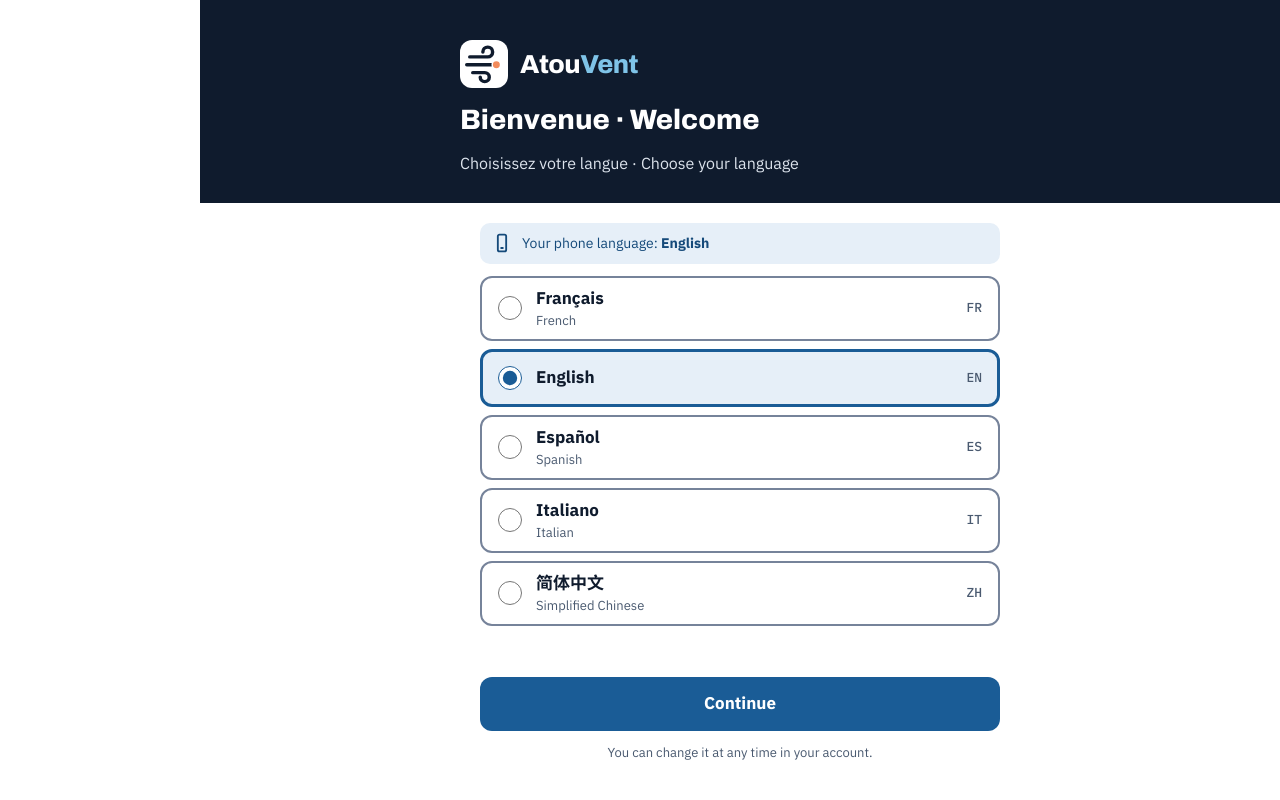
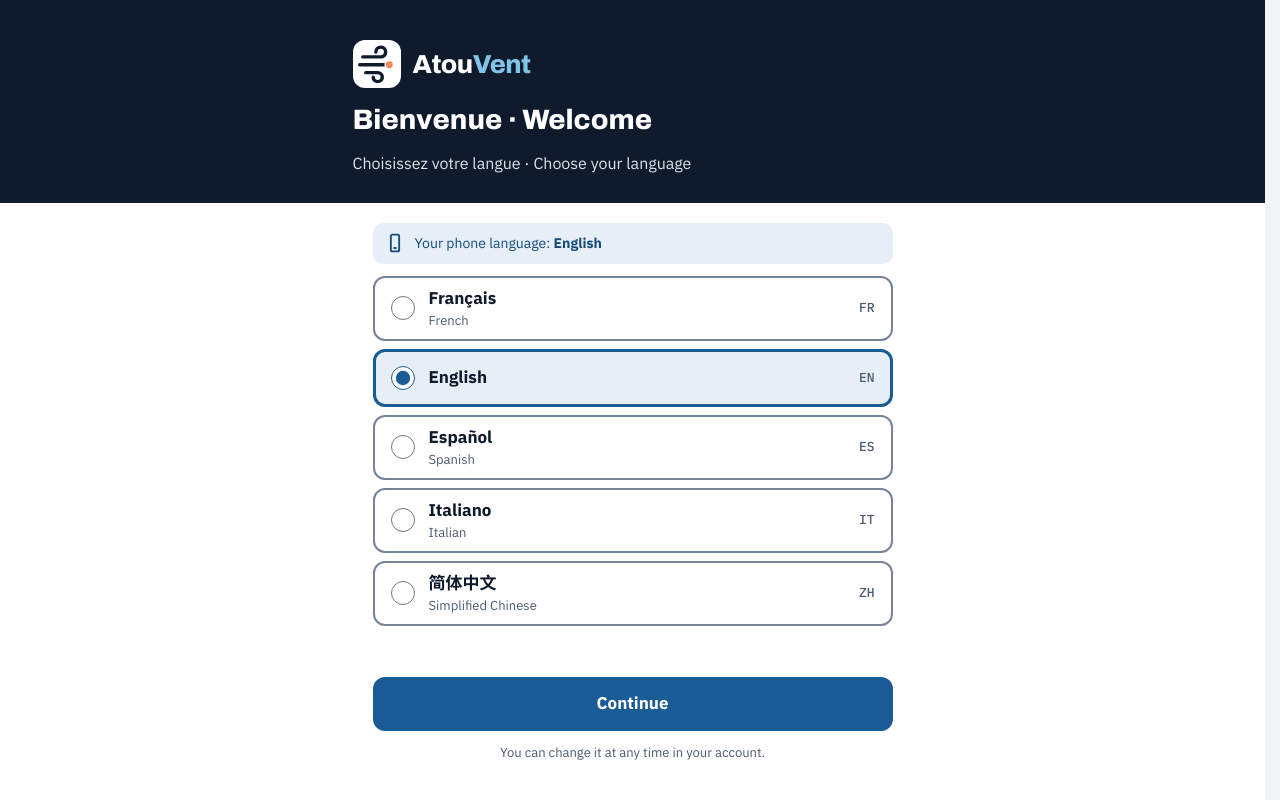
Before and after one commit to BriceBOKATOLA/atouvent, a React (Vite) app in the folder frontend/: page /bienvenue in a window 1280 px wide. Built offline with nearby package versions, Linux system fonts and the light colour scheme; no server answers.

Commit message:
Bords fixes : plus de marge du menu latéral sur les pages sans menu, place de la barre de défilement réservée, aucun glissement latéral
Signed-off-by: BriceBokatola <ebangarodmilson@gmail.com>

```diff
--- a/frontend/src/assets/scss/base/_base.scss
+++ b/frontend/src/assets/scss/base/_base.scss
@@ -3,7 +3,9 @@
 
 /* Remise à zéro, typographie et règles d'accessibilité globales */
 *,*::before,*::after{box-sizing:border-box}
-html{font-size:var(--base);-webkit-text-size-adjust:100%}
+// Bords fixes : place de la barre de défilement toujours réservée (pas de saut entre pages), aucun glissement latéral
+html{font-size:var(--base);-webkit-text-size-adjust:100%;scrollbar-gutter:stable;overflow-x:clip;overscroll-behavior-x:none}
+body{overflow-x:clip}
 body{margin:0;background:var(--fond);color:var(--texte);font-family:var(--font-texte);font-size:1rem;line-height:1.5}
 :lang(zh) body,:root:lang(zh){font-family:"Noto Sans SC",var(--font-texte)}
 h1,h2,h3{font-family:var(--font-titre);line-height:1.15;margin:0}
--- a/frontend/src/assets/scss/layout/_layout.scss
+++ b/frontend/src/assets/scss/layout/_layout.scss
@@ -56,4 +56,5 @@
 
 /* Écrans plein écran (sans navigation basse) */
 .app--full .app-main{padding-bottom:24px}
-@include bp.up(lg){ .app--full{padding-left:0} }
+// Pages sans navigation (langue, connexion, inscription, plein écran) : pas de place réservée au menu latéral
+@include bp.up(lg){ .app--full, .app--plain{padding-left:0} }
```
